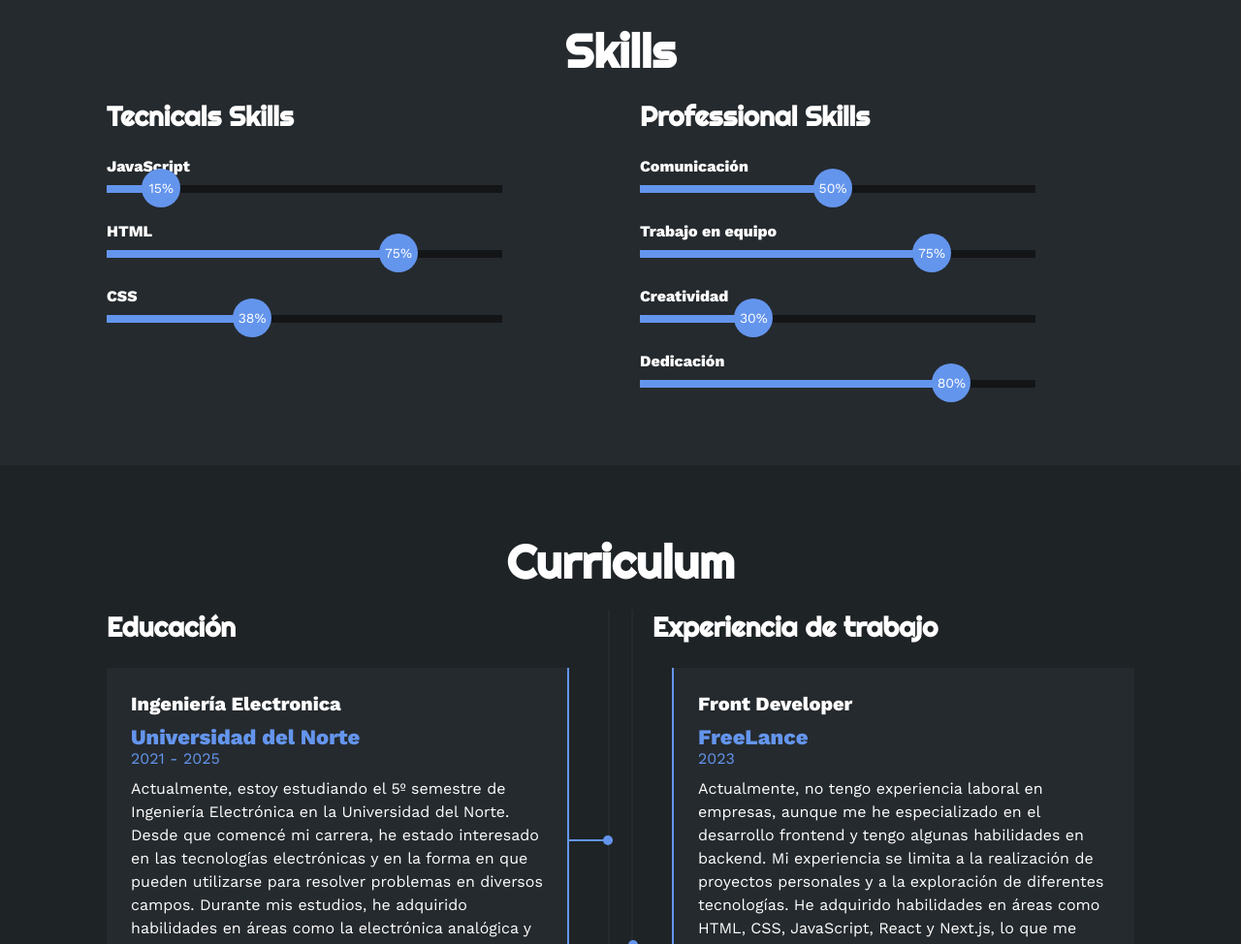
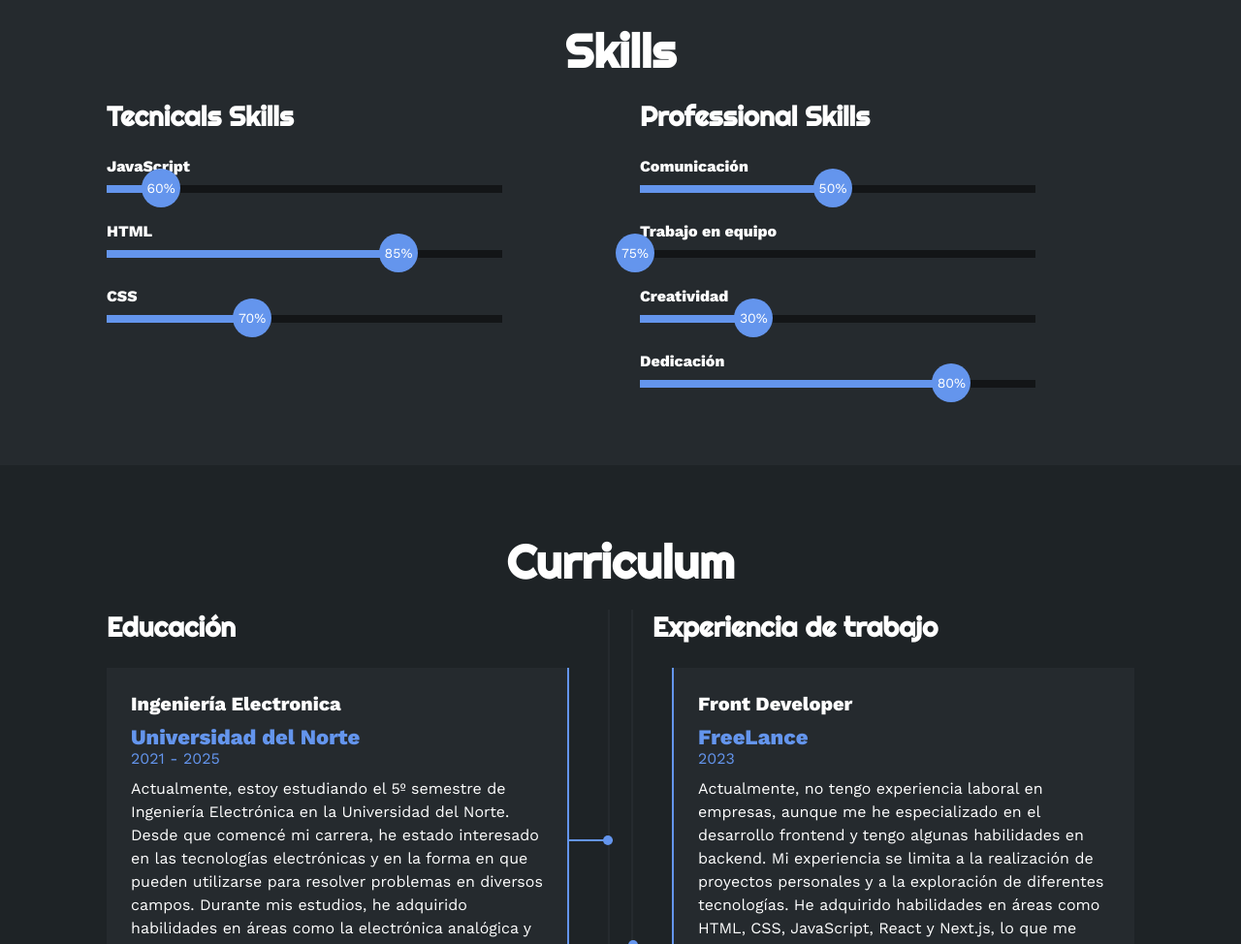
Before and after one commit to devosher01/devosher-portfolio, a website: page index.html in a window 1280 px wide. Shown: the part 1471-2445 px from the top of the page at 97% size. Drawn offline with nearby package versions, Linux system fonts and the light colour scheme.

Commit message:
Cambio de prueba para github

```diff
--- a/index.html
+++ b/index.html
@@ -144,7 +144,7 @@
                         <span>JavaScript</span>
                         <div class="barraskill">
                             <div class="progreso javascript">
-                                <span>15%</span>
+                                <span>60%</span>
                             </div>
                         </div>
                     </div>
@@ -152,7 +152,7 @@
                         <span>HTML</span>
                         <div class="barraskill">
                             <div class="progreso html">
-                                <span>75%</span>
+                                <span>85%</span>
                             </div>
                         </div>
                     </div>
@@ -160,7 +160,7 @@
                         <span>CSS</span>
                         <div class="barraskill">
                             <div class="progreso css">
-                                <span>38%</span>
+                                <span>70%</span>
                             </div>
                         </div>
                     </div>
@@ -181,7 +181,7 @@
                     <div class="skill">
                         <span>Trabajo en equipo</span>
                         <div class="barraskill">
-                            <div class="progreso trabajoenequipo">
+                            <div class="progreso trabajo en equipo">
                                 <span>75%</span>
                             </div>
                         </div>
```
